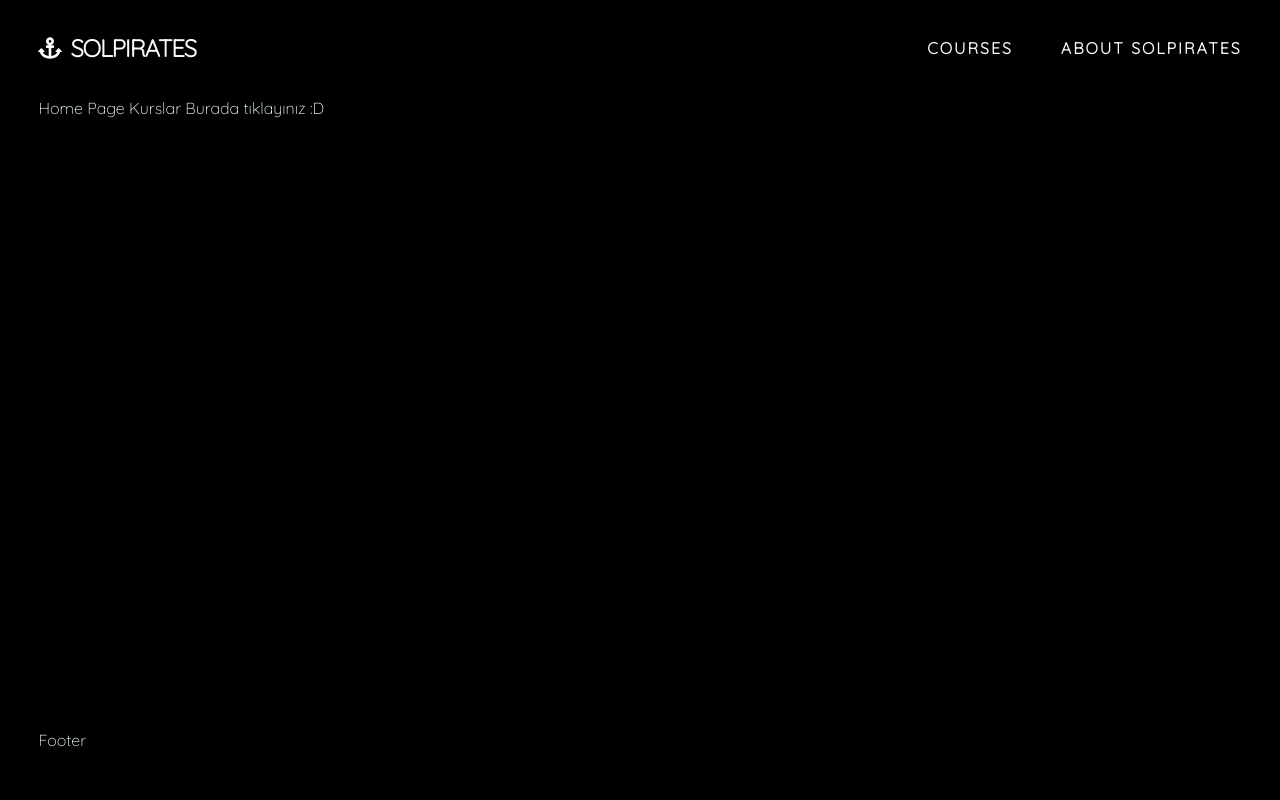
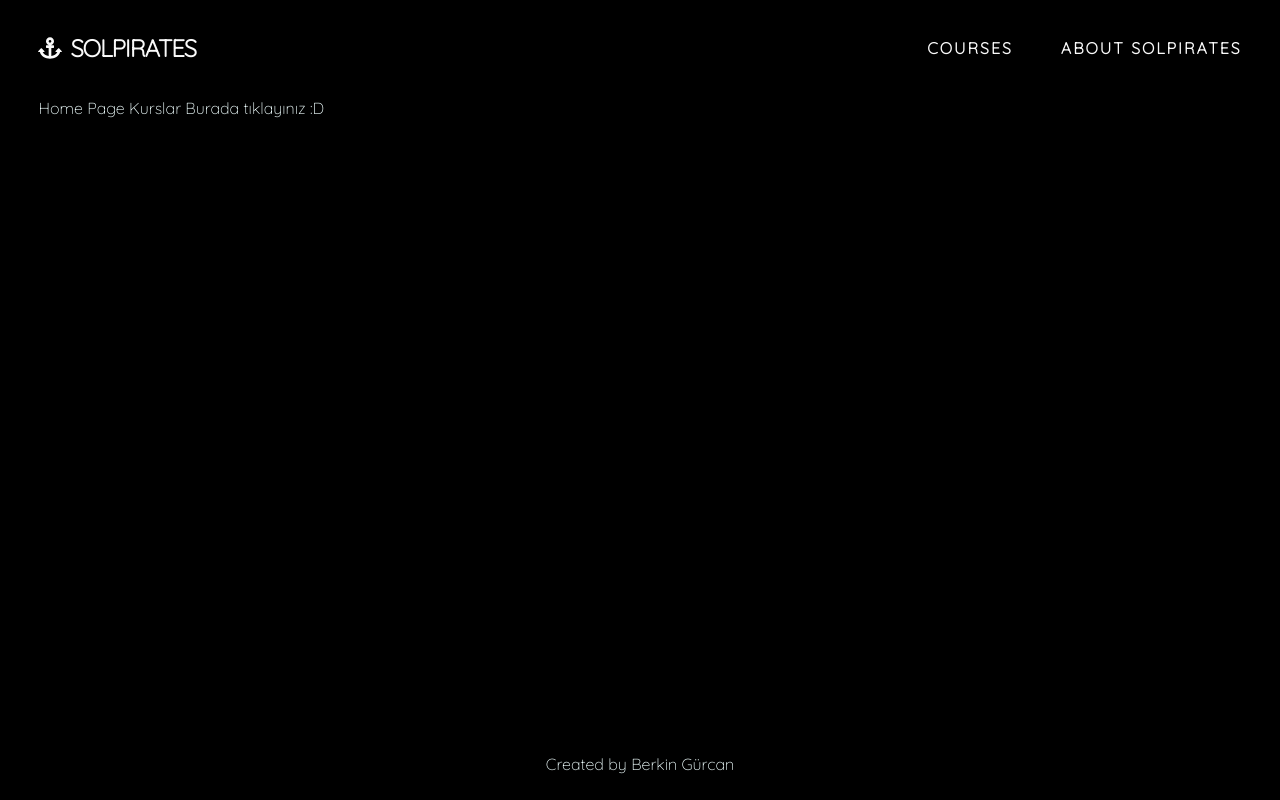
Before and after one commit to berkingurcan/crypto-corsairs.io, a Next.js app in the folder frontend/: page / in a window 1280 px wide. Built offline with nearby package versions, Linux system fonts and the light colour scheme.

Commit message:
feat add footer

```diff
--- a/frontend/components/footer/index.tsx
+++ b/frontend/components/footer/index.tsx
@@ -1,10 +1,16 @@
-import React from 'react';
+import React from "react";
+import Link from "next/link";
+
+import styles from "./styles.module.css";
 
 function Footer() {
   return (
-    <div>
-      Footer
-    </div>
+    <footer className={styles.footer}>
+      Created by&nbsp;
+      <Link href="https://github.com/berkingurcan" target="_blank">
+        Berkin Gürcan
+      </Link>
+    </footer>
   );
 }
 
--- /dev/null
+++ b/frontend/components/footer/styles.module.css
@@ -0,0 +1,9 @@
+.footer {
+    display: flex;
+    align-items: center;
+    justify-content: center;
+  }
+
+  .footer a {
+    /*text-decoration: underline;*/
+  }
```
